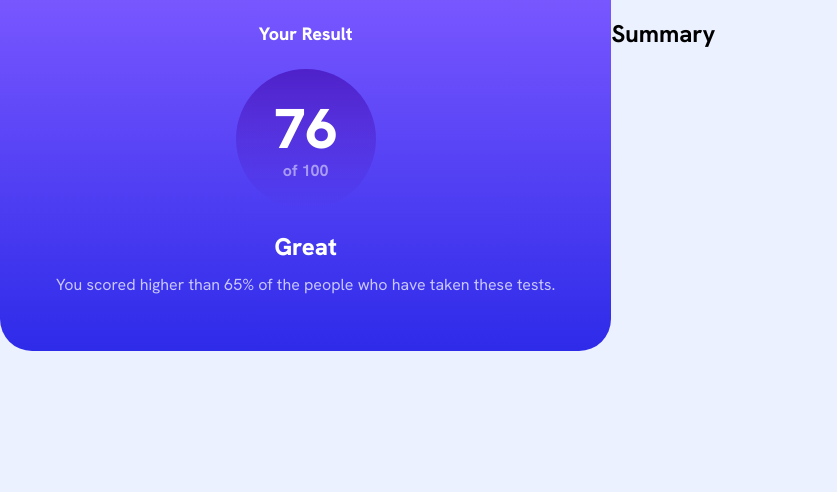
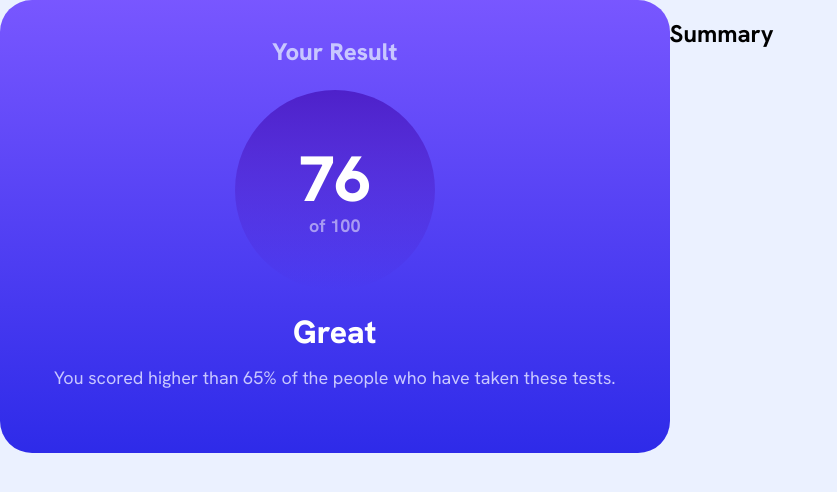
Before and after one commit to nikogalvan/fm-results-summary-component, a React (Vite) app: page / in a window 1280 px wide. Shown: the top 492 px of the page, without its empty margins (0-837 px from the left). Built offline with nearby package versions, Linux system fonts and the light colour scheme.

Commit message:
style(CardResults): add  responsive media query for card layout

```diff
--- a/src/components/card-results/CardResults.module.css
+++ b/src/components/card-results/CardResults.module.css
@@ -5,8 +5,10 @@
   color: var(--white);
   text-align: center;
 }
+
 .title {
   margin-block: 0;
+  color: var(--light-lavender);
   font-size: var(--font-size-m);
   font-weight: var(--font-weight-extra-bold);
 }
@@ -33,8 +35,34 @@
 }
 .circleSecondary {
   opacity: 0.5;
+  font-size: var(--font-size-s);
 }
 .description {
   color: var(--light-lavender);
   font-size: var(--font-size-s);
 }
+
+@media screen and (min-width : 768px) {
+  .card {
+    padding: 2.37rem 3.37rem 2.87rem;
+    border-radius: 2rem;
+  }
+  .title {
+    font-size: var(--font-size-l);
+  }
+  .circle {
+    width: 200px;
+  }
+  .circleMain {
+    font-size: var(--font-size-xxxl);
+  }
+  .circleSecondary {
+    font-size: var(--font-size-m);
+  }
+  .resultMessage {
+    font-size: var(--font-size-xl);
+  }
+  .description {
+    font-size: var(--font-size-m);
+  }
+}
```
